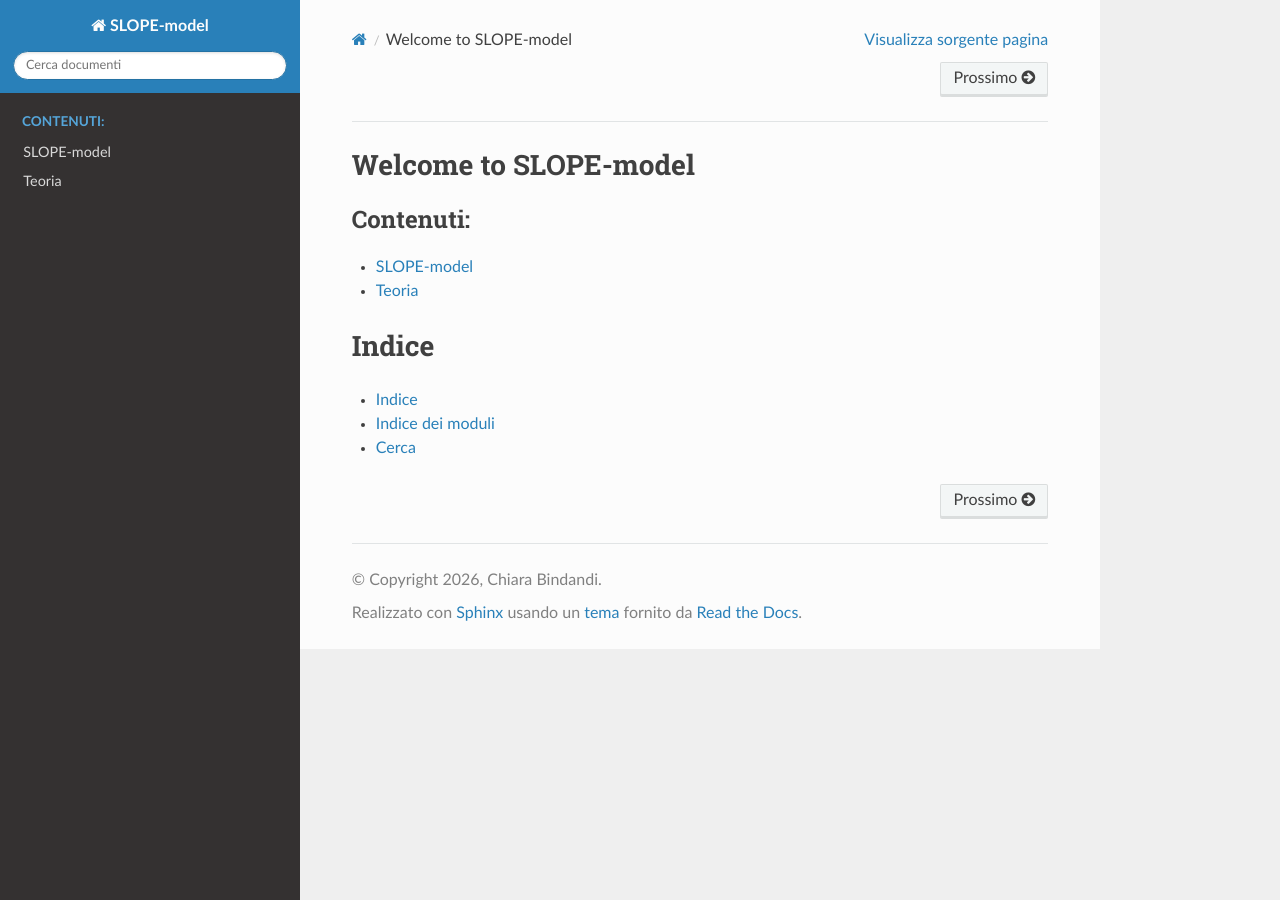
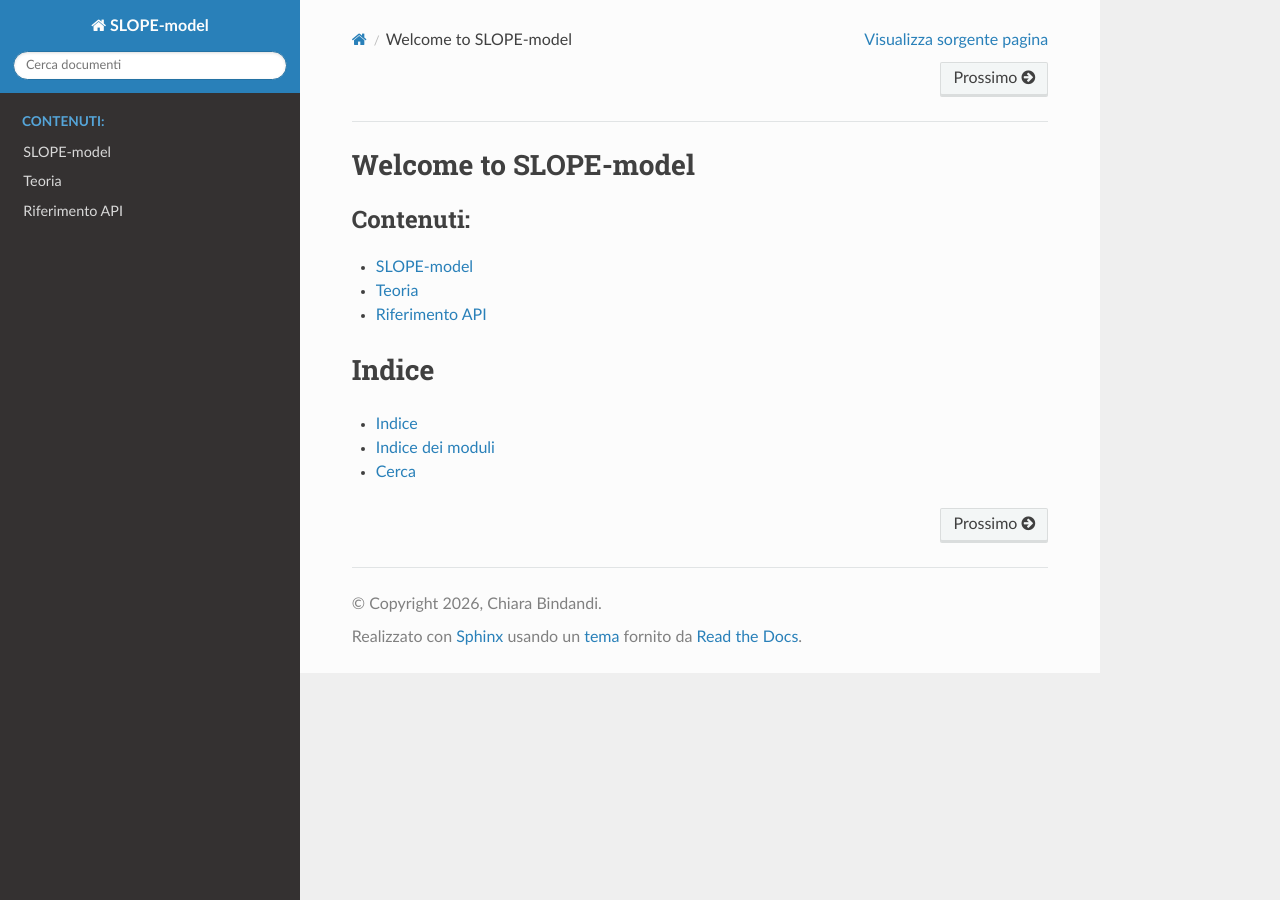
Before and after one commit to chiarabinda/SLOPE-model, a Sphinx documentation site: the page built from docs/index.rst, in a window 1280 px wide. Built offline with Sphinx 7.4.7 and the Read the Docs theme 3.1.0, drawn with Linux system fonts in a browser that asks for light colours.

Commit message:
aggiornata documentazione

```diff
--- a/docs/api.rst
+++ b/docs/api.rst
@@ -1,5 +1,5 @@
 Riferimento API
-   ===============
+===============
 
 u_prandtl
 ---------
--- a/docs/conf.py
+++ b/docs/conf.py
@@ -29,6 +29,7 @@ extensions = [
 templates_path = ['_templates']
 exclude_patterns = ['_build', 'Thumbs.db', '.DS_Store']
 myst_enable_extensions = ["dollarmath", "amsmath"]
+myst_heading_anchors = 3
 
 language = 'it'
 
--- a/docs/index.rst
+++ b/docs/index.rst
@@ -12,6 +12,7 @@ Welcome to SLOPE-model
 
    introduzione
    teoria prandtl
+   api
 
 
 
```
Also changed, not shown: docs/teoria prandtl.md (+2 -1 lines).
